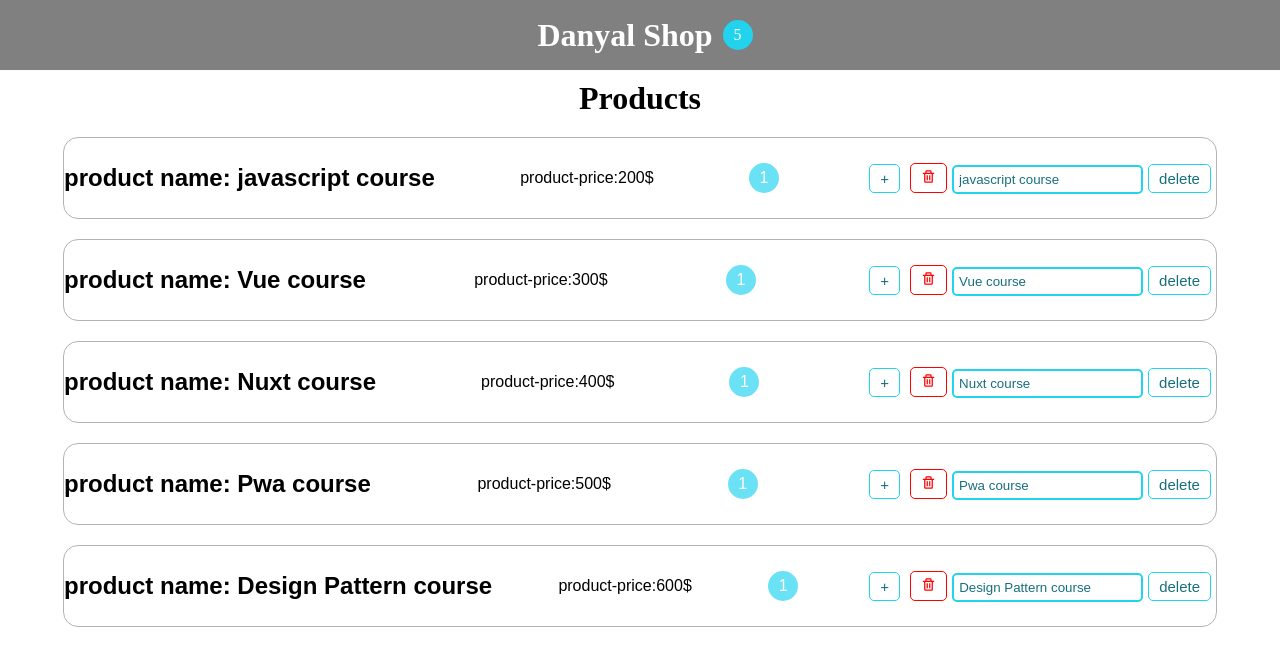
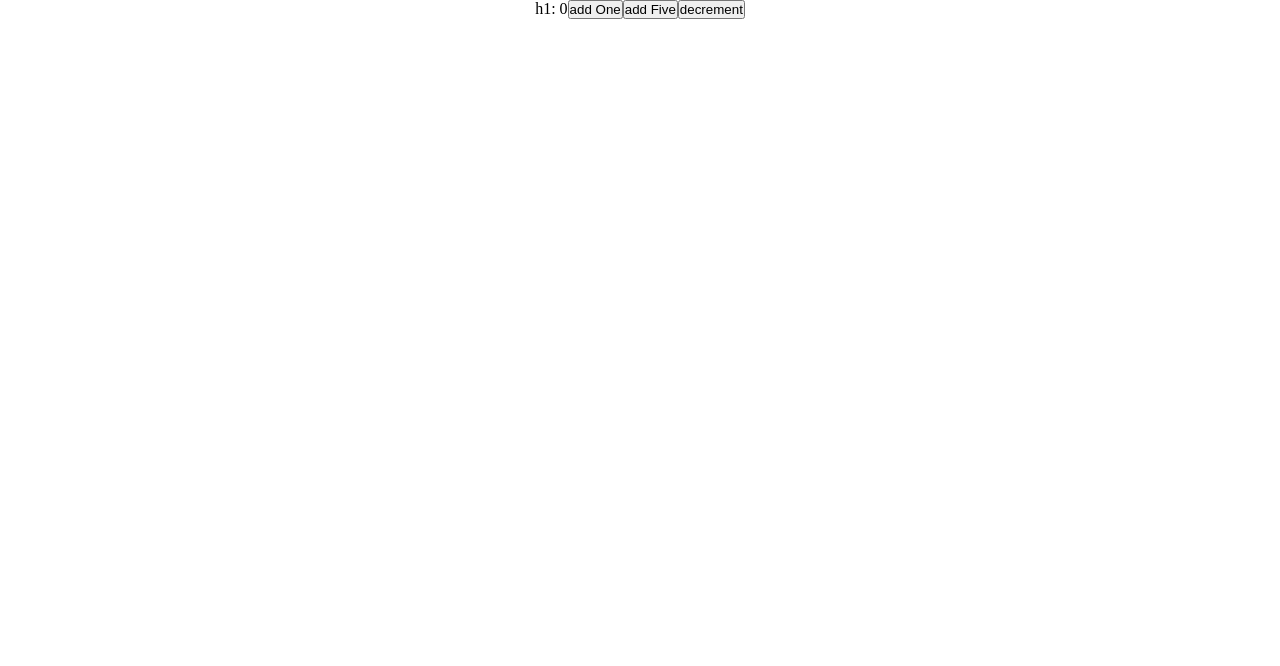
Before and after one commit to danyalbani240/learning-react, a React (Create React App) app: page / in a window 1280 px wide. Shown: the top 666 px of the page. Built offline with nearby package versions, Linux system fonts and the light colour scheme.

Commit message:
using useReducer Hook to control the dispatchers and setStates

```diff
--- a/src/App.js
+++ b/src/App.js
@@ -2,6 +2,7 @@ import React from "react";
 import ProductList from "./product-list/ProductList";
 import Navbar from "./NavBar/Navbar";
 import "./App.css";
+import ReducerCount from "./Reducer/ReducerCount";
 
 //class component
 class App extends React.Component {
@@ -99,7 +100,8 @@ class App extends React.Component {
 	render() {
 		return (
 			<div className="container">
-				<Navbar
+				<ReducerCount />
+				{/* <Navbar
 					totalSum={
 						this.state.products.filter(
 							(product) => product.number >= 1
@@ -113,7 +115,7 @@ class App extends React.Component {
 					onDelete={this.handleDelete}
 					onChange={this.handleChange}
 					products={this.state.products}
-				/>
+				/> */}
 			</div>
 		);
 	}
--- /dev/null
+++ b/src/Reducer/ReducerCount.js
@@ -0,0 +1,25 @@
+import { useReducer } from "react";
+
+const ReducerCount = () => {
+	const [count, dispatch] = useReducer((state, action) => {
+		if (action === "addOne") {
+			return state + 1;
+		} else if (action === "addFive") {
+			return state + 5;
+		} else if (action === "decrement") {
+			return state - 1;
+		} else {
+			return state;
+		}
+	}, 0);
+	return (
+		<div>
+			h1: {count}
+			<button onClick={() => dispatch("addOne")}>add One</button>
+			<button onClick={() => dispatch("addFive")}>add Five</button>
+			<button onClick={() => dispatch("decrement")}>decrement</button>
+		</div>
+	);
+};
+
+export default ReducerCount;
```
